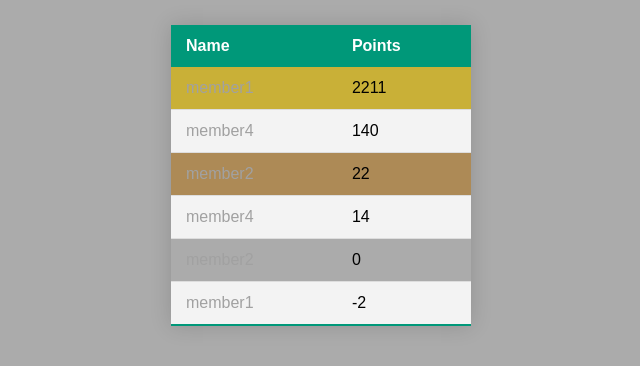
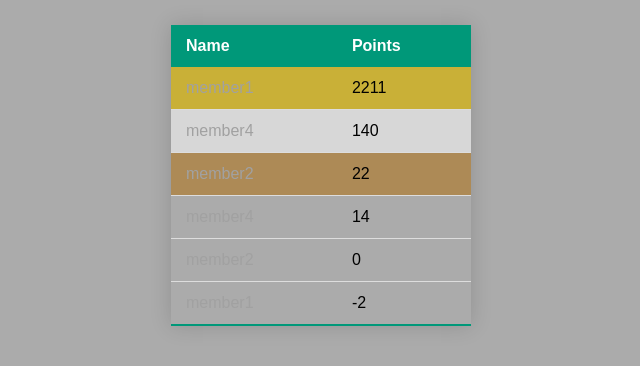
Before and after one commit to Taukurade/chaircord-rl, a Flask app: page / in a window 1280 px wide. Shown: the top 366 px of the page, without its empty margins (319-959 px from the left). Run offline with Flask 2, Linux system fonts and the light colour scheme.

Commit message:
Update main.css

```diff
--- a/static/main.css
+++ b/static/main.css
@@ -35,9 +35,7 @@ body{
     background-color:#AD8A56;
 }
 
-.styled-table tbody tr:nth-of-type(even) {
-    background-color: #f3f3f3;
-}
+
 
 .styled-table tbody tr:last-of-type {
     border-bottom: 2px solid #009879;
```
